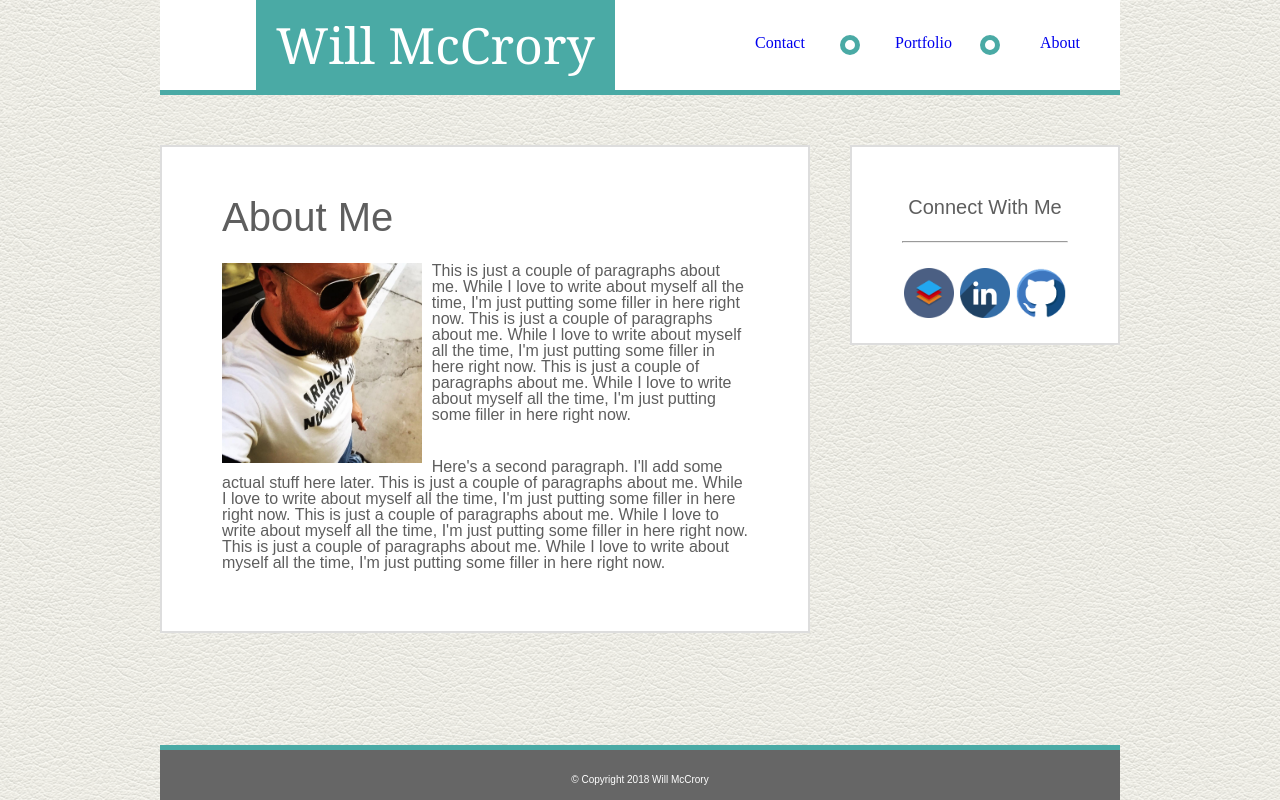
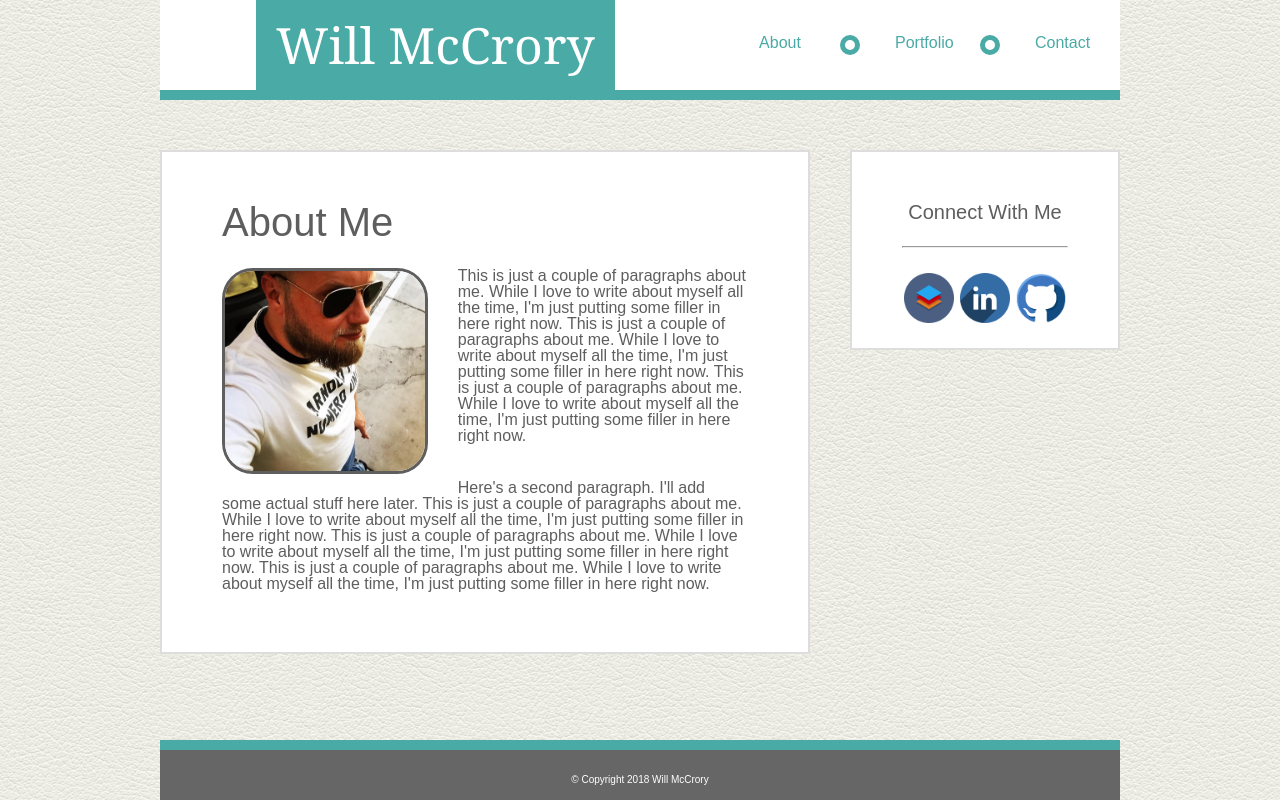
Before and after one commit to Wmccrory/basicPortfolio, a plain HTML site: page index.html in a window 1280 px wide. Drawn offline with Linux system fonts and the light colour scheme.

Commit message:
Final update of night. Began content for portfolio/contact. Tweaked css

```diff
--- a/assets/css/style.css
+++ b/assets/css/style.css
@@ -2,7 +2,7 @@ header {
 	height: 90px;
 	margin-bottom: 50px;
 	background-color: #ffffff;
-	border-bottom: solid 5px #4aaaa5;
+	border-bottom: solid 10px #4aaaa5;
 }
 
 h1 {
@@ -48,7 +48,7 @@ section {
 footer {
 	clear: both;
 	background-color: #666666;
-	border-top: solid 5px #4aaaa5;
+	border-top: solid 10px #4aaaa5;
 	height: 50px;
 	width: 960px;
 	margin: auto;
@@ -60,6 +60,8 @@ footer {
 	float: right;
 	text-align: center;
 	text-decoration: none;
+	font-family: "Arial", "Helvetica Neue", Helvetica, sans-serif;
+	color: #4aaaa5;
 	border-radius: 15%;
 	width: 50px;
 	padding: 25px;
@@ -110,7 +112,10 @@ footer {
 	float: left;
 	max-height: 200px;
 	max-width: 200px;
-	padding: 10px;
+	margin: 10px;
+	margin-right: 30px;
+	border: solid 3px #5e5e5e;
+	border-radius: 15%;
 }
 
 #legal {
--- a/index.html
+++ b/index.html
@@ -14,11 +14,11 @@
 		<h1>Will McCrory</h1>
 
 		<nav>
+			<a class="navbar" href="contact.html">Contact</a>
+				<div class="seperator"></div>
+			<a class="navbar" href="portfolio.html">Portfolio</a>
+				<div class="seperator"></div>
 			<a class="navbar" href="index.html">About</a>
-			<div class="seperator"></div>
-			<a class="navbar" href="portfolio.html">Portfolio</a>
-			<div class="seperator"></div>
-			<a class="navbar" href="contact.html">Contact</a>
 		</nav>
 
 	</header>
```
Also changed, not shown: contact.html (+6 -4 lines), portfolio.html (+6 -4 lines).
